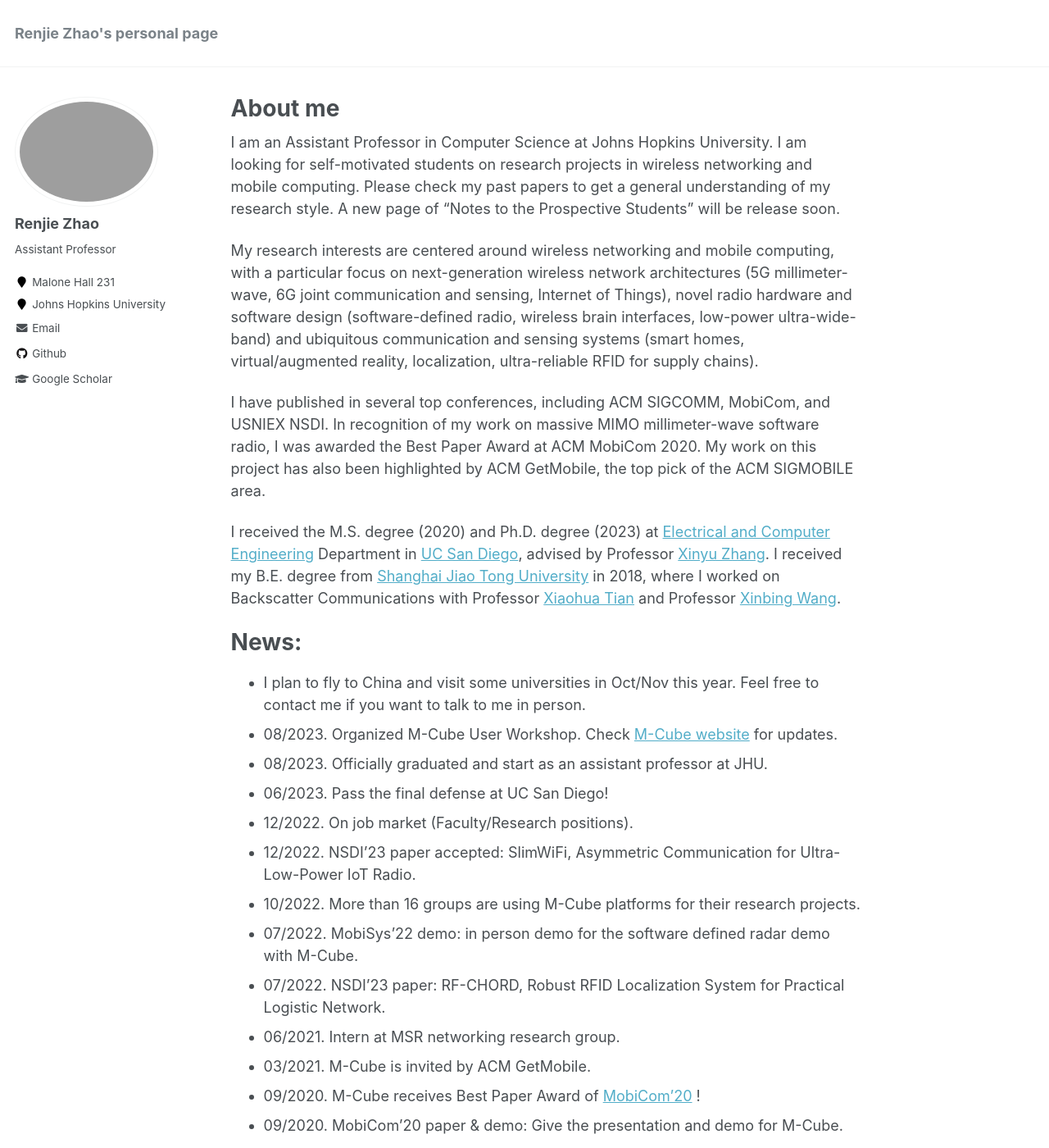
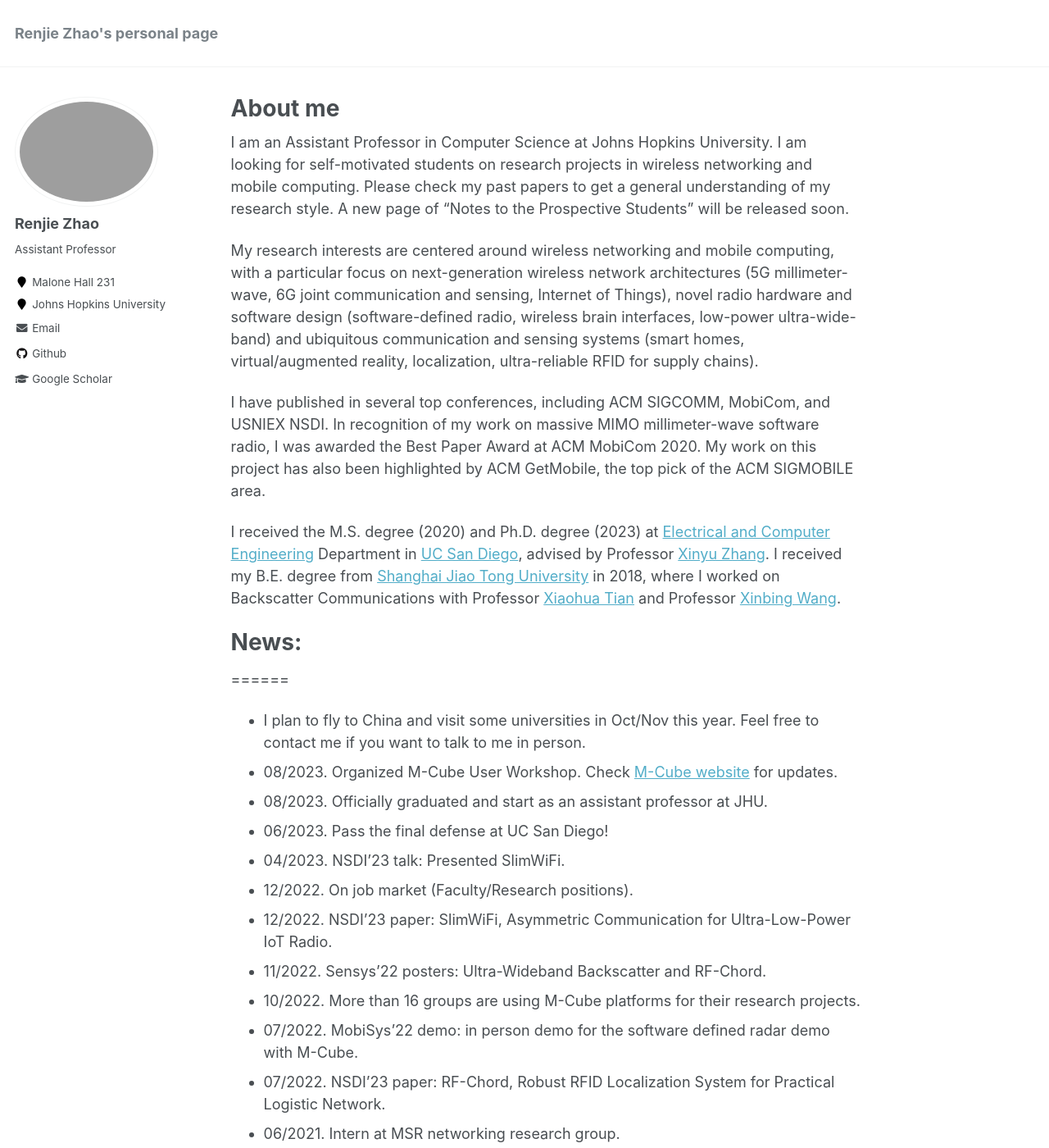
Before and after one commit to mle0108/RenjieZhao.github.io, a Jekyll site: the page built from _pages/about.md, in a window 1280 px wide and 1400 px high. Shown: the whole window at 82% size. Built offline with Jekyll 4.4.1, drawn with Linux system fonts in a browser that asks for light colours; some of the changed text lies outside the part shown.

Commit message:
update bio

```diff
--- a/_pages/about.md
+++ b/_pages/about.md
@@ -13,7 +13,7 @@ yellow { color: yellow }
 </style>
 
 
-I am an Assistant Professor in Computer Science at Johns Hopkins University. I am looking for self-motivated students on research projects in wireless networking and mobile computing. Please check my past papers to get a general understanding of my research style. A new page of "Notes to the Prospective Students" will be release soon.
+I am an Assistant Professor in Computer Science at Johns Hopkins University. I am looking for self-motivated students on research projects in wireless networking and mobile computing. Please check my past papers to get a general understanding of my research style. A new page of "Notes to the Prospective Students" will be released soon.
 
 My research interests are centered around wireless networking and mobile computing, with a particular focus on next-generation wireless network architectures (5G millimeter-wave, 6G joint communication and sensing, Internet of Things), novel radio hardware and software design (software-defined radio, wireless brain interfaces, low-power ultra-wide-band) and ubiquitous communication and sensing systems (smart homes, virtual/augmented reality, localization, ultra-reliable RFID for supply chains).
 
@@ -23,17 +23,19 @@ I received the M.S. degree (2020) and Ph.D. degree (2023) at [Electrical and Com
 I received my B.E. degree from [Shanghai Jiao Tong University](http://en.sjtu.edu.cn/) in 2018, where I worked on Backscatter Communications with Professor [Xiaohua Tian](http://iiot.sjtu.edu.cn/xtian/) and Professor [Xinbing Wang](http://www.cs.sjtu.edu.cn/~wang-xb/).
 
 
-News:
+# News:
 ======
 * I plan to fly to China and visit some universities in Oct/Nov this year. Feel free to contact me if you want to talk to me in person.
 * 08/2023. Organized M-Cube User Workshop. Check [M-Cube website](http://m3.ucsd.edu/sdr/) for updates.
 * 08/2023. Officially graduated and start as an assistant professor at JHU.
 * 06/2023. Pass the final defense at UC San Diego!
+* 04/2023. NSDI'23 talk: Presented SlimWiFi.
 * 12/2022. On job market (Faculty/Research positions).
-* 12/2022. NSDI'23 paper accepted: SlimWiFi, Asymmetric Communication for Ultra-Low-Power IoT Radio.
+* 12/2022. NSDI'23 paper: SlimWiFi, Asymmetric Communication for Ultra-Low-Power IoT Radio.
+* 11/2022. Sensys'22 posters: Ultra-Wideband Backscatter and RF-Chord.
 * 10/2022. More than 16 groups are using M-Cube platforms for their research projects.
 * 07/2022. MobiSys'22 demo: in person demo for the software defined radar demo with M-Cube.
-* 07/2022. NSDI'23 paper: RF-CHORD, Robust RFID Localization System for Practical Logistic Network.
+* 07/2022. NSDI'23 paper: RF-Chord, Robust RFID Localization System for Practical Logistic Network.
 * 06/2021. Intern at MSR networking research group.
 * 03/2021. M-Cube is invited by ACM GetMobile.
 * 09/2020. M-Cube receives Best Paper Award of [MobiCom'20](https://sigmobile.org/mobicom/2020/) !
@@ -49,7 +51,7 @@ News:
 * 09/2018. Begin to pursue Ph.D. at UC San Diego with Prof. Xinyu Zhang.
 
 
-Selected Publications:
+# Selected Publications:
 ======
 Note: ‘*’ marks co-primary authors.
 * **Enabling OFDMA in Wi-Fi Backscatter**
@@ -66,7 +68,7 @@ IEEE/ACM Transactions on Networking, 2023
 * **RF-Chord: Towards Deployable RFID Localization System for Logistic Networks**
 Bo Liang, Purui Wang, **Renjie Zhao**, Pengyu Zhang, Xinyu Zhang, Hongqiang Harry Liu and Chenren Xu
 20th USENIX Symposium on Networked Systems Design and Implementation (**NSDI**), 2023
-(50 out of 272 submissions, acceptance ratio: 18.4\%)
+(50 out of 272 submissions, acceptance ratio: 18.4%)
 [ Full Paper: [PDF](https://renjiezhao.github.io/files/RFCHORD_paper.pdf) ]
 
 * **M-CUBE: A Millimeter-Wave Massive MIMO Software Radio** <red>(Invited, Highlighted)</red>
```
Also changed, not shown: other parts of _pages/about.md (+1 -1 lines), 1 other file.
